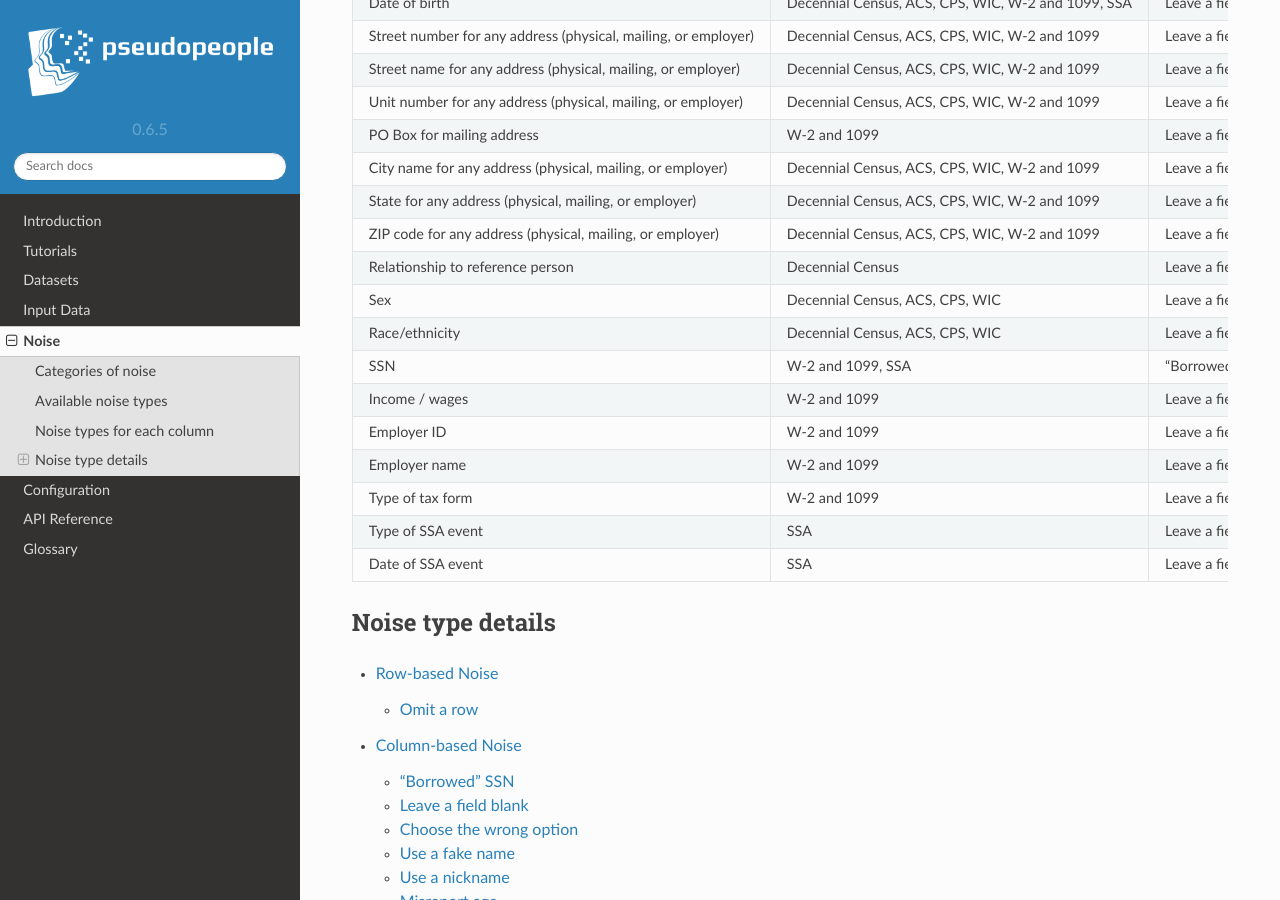
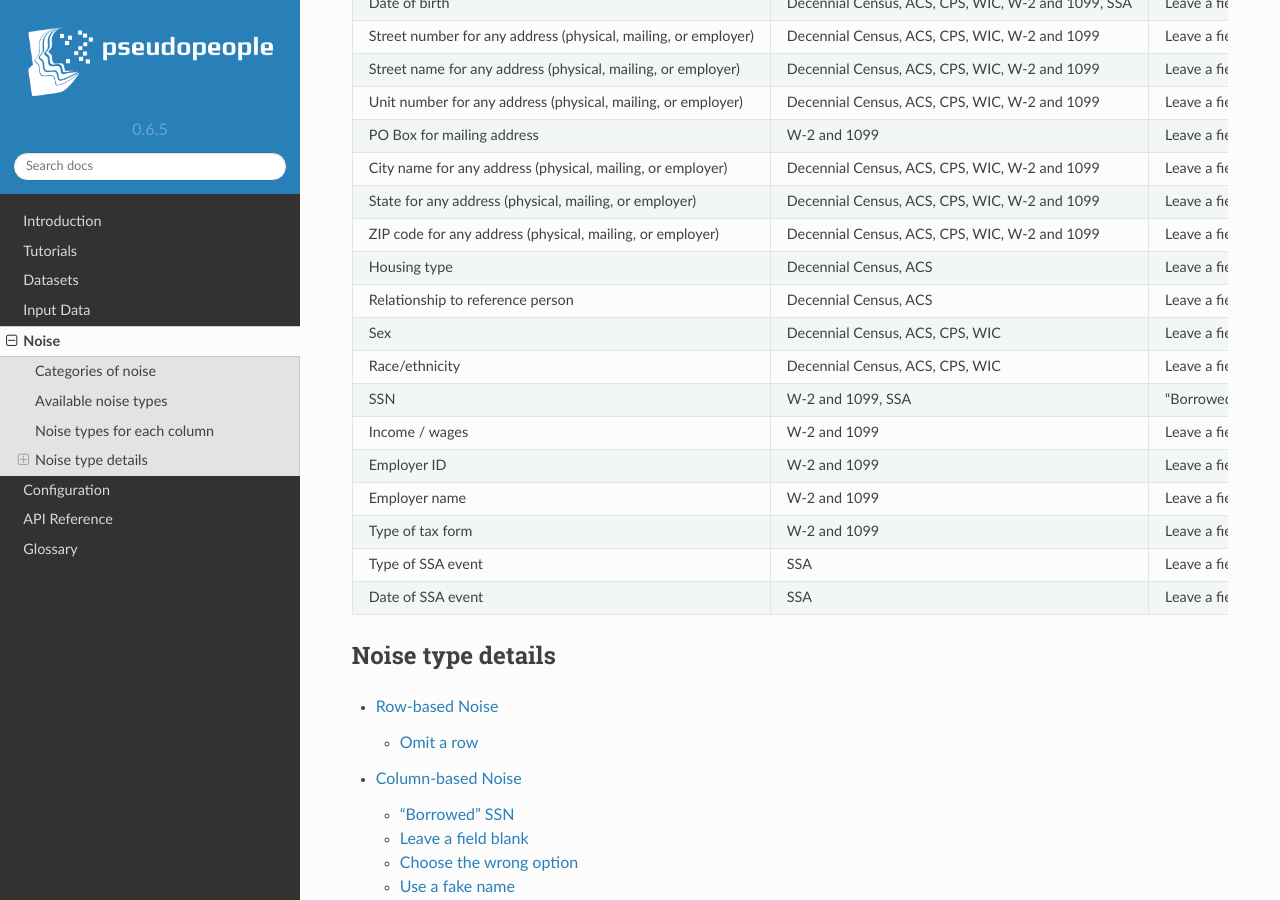
Before and after one commit to ihmeuw/pseudopeople, a Sphinx documentation site: the page built from docs/source/noise/index.rst, in a window 1280 px wide and 900 px high, scrolled down 1764 px. Built offline with Sphinx 7.4.7 and the Read the Docs theme 2.0.0, drawn with Linux system fonts in a browser that asks for light colours.

Commit message:
add new columns to noise table

```diff
--- a/docs/source/noise/index.rst
+++ b/docs/source/noise/index.rst
@@ -161,8 +161,12 @@ Noise types for each column
     - Decennial Census, ACS, CPS, WIC, W-2 and 1099
     - Leave a field blank, write the wrong zipcode digits, make typos, make OCR errors
     -
+  * - Housing type
+    - Decennial Census, ACS
+    - Leave a field blank, choose the wrong option
+    -
   * - Relationship to reference person
-    - Decennial Census
+    - Decennial Census, ACS
     - Leave a field blank, choose the wrong option
     -
   * - Sex
```
